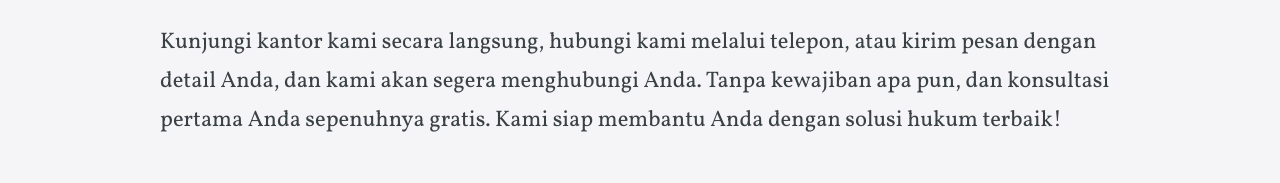
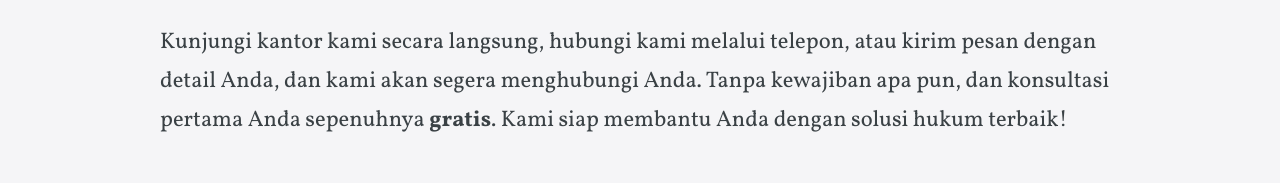
Before and after one commit to zufardhiyaulhaq/lawyerluthfi, a Jekyll site: the page built from contact.html, in a window 1280 px wide. Shown: the part 554-737 px from the top of the page. Built offline with Jekyll 4.4.1, drawn with Linux system fonts in a browser that asks for light colours; some web fonts are replaced; grey boxes are pictures that could not be loaded.

Commit message:
feat: fix terms

```diff
--- a/_config.yml
+++ b/_config.yml
@@ -10,7 +10,7 @@ disqus_shortname:
 
 # Values for the jekyll-seo-tag gem (https://github.com/jekyll/jekyll-seo-tag)
 logo: /siteicon.png
-description: Advokat, Pengacara, Bantuan Hukum Pernikahan, Perceraian, Waris, Perdata, Pertanahan di Purbalingga, Banjarnegara, Purwokerto, Banyumas. Transparan dan berintegritas tinggi. Konsultasi pertama Anda gratis!
+description: Advokat, Pengacara, Bantuan Hukum Pernikahan, Perceraian, Waris, Perdata, Pertanahan di Purbalingga, Banjarnegara, Purwokerto, Banyumas. Transparan dan berintegritas tinggi. Konsultasi pertama Anda <b>gratis</b>!
 author:
   name:
   email:
--- a/_layouts/default.html
+++ b/_layouts/default.html
@@ -55,7 +55,7 @@
 		{% elsif page.call_to_action == 'Contact' %}
 			<section class="quote-section">
 				<p class="container editable">
-					<a href="{{ site.baseurl }}/contact/">Hubungi kami</a> hari ini untuk mengetahui bagaimana kami dapat membantu Anda. Konsultasi pertama Anda gratis!.
+					<a href="{{ site.baseurl }}/contact/">Hubungi kami</a> hari ini untuk mengetahui bagaimana kami dapat membantu Anda. Konsultasi pertama Anda <b>gratis</b>!.
 				</p>
 			</section>
 		{% else %}
--- a/contact.html
+++ b/contact.html
@@ -12,7 +12,7 @@ map:
 ---
 
 <p class="editable">
-	Kunjungi kantor kami secara langsung, hubungi kami melalui telepon, atau kirim pesan dengan detail Anda, dan kami akan segera menghubungi Anda. Tanpa kewajiban apa pun, dan konsultasi pertama Anda sepenuhnya gratis. Kami siap membantu Anda dengan solusi hukum terbaik!
+	Kunjungi kantor kami secara langsung, hubungi kami melalui telepon, atau kirim pesan dengan detail Anda, dan kami akan segera menghubungi Anda. Tanpa kewajiban apa pun, dan konsultasi pertama Anda sepenuhnya <b>gratis</b>. Kami siap membantu Anda dengan solusi hukum terbaik!
 </p>
 
 <div class="columns">
```
